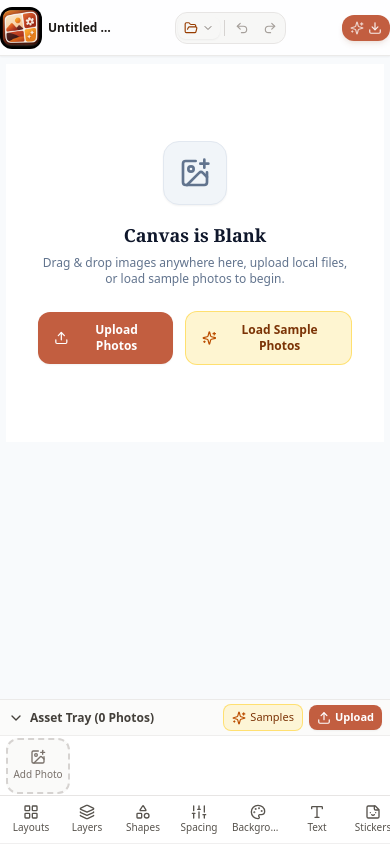
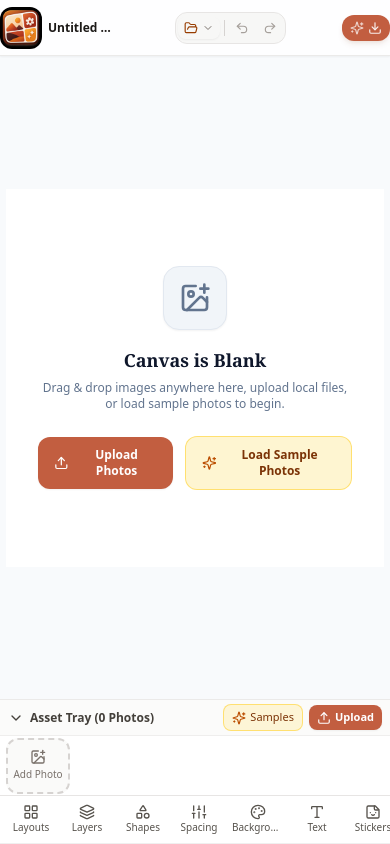
Before and after one commit to dhaneshwar266/CollageCraft, a React (Vite) app: page / in a window 390 px wide. Built offline with nearby package versions, Linux system fonts and the light colour scheme; a web font is replaced by a local one.

Commit message:
Adjust workspaceBounds based on window dimensions

```diff
--- a/src/components/canvas/WorkspaceCanvas.jsx
+++ b/src/components/canvas/WorkspaceCanvas.jsx
@@ -106,7 +106,10 @@ export default function WorkspaceCanvas({
   const [isSpacePressed, setIsSpacePressed] = useState(false);
   const [isPanningViewport, setIsPanningViewport] = useState(false);
   const [canvasRectState, setCanvasRectState] = useState(null);
-  const [workspaceBounds, setWorkspaceBounds] = useState({ width: 800, height: 600 });
+  const [workspaceBounds, setWorkspaceBounds] = useState({
+    width: typeof window !== 'undefined' ? window.innerWidth : 800,
+    height: typeof window !== 'undefined' ? Math.max(200, window.innerHeight - 200) : 600,
+  });
 
   const aspectSpec = ASPECT_RATIOS.find((a) => a.id === aspectRatio) || ASPECT_RATIOS[0];
   const targetRatio = aspectSpec.ratio;
@@ -615,6 +618,7 @@ export default function WorkspaceCanvas({
 
   return (
     <main
+      data-layout="workspace-main"
       ref={mainRef}
       onMouseDown={handleMainMouseDown}
       onClick={handleCanvasClick}
@@ -647,8 +651,9 @@ export default function WorkspaceCanvas({
 
       {/* VIEWPORT TRANSFORM CONTAINER (Workspace Scale 1.0 Locked) */}
       <div
+        data-layout="workspace-transform"
         onClick={handleCanvasClick}
-        className="relative flex items-start md:items-center justify-center w-full h-full overflow-hidden"
+        className="absolute inset-0 md:relative md:w-full md:h-full flex items-center justify-center overflow-hidden"
         style={{
           transform: `translate(${viewport?.panX || 0}px, ${viewport?.panY || 0}px) scale(1)`,
           transformOrigin: 'center center',
```
